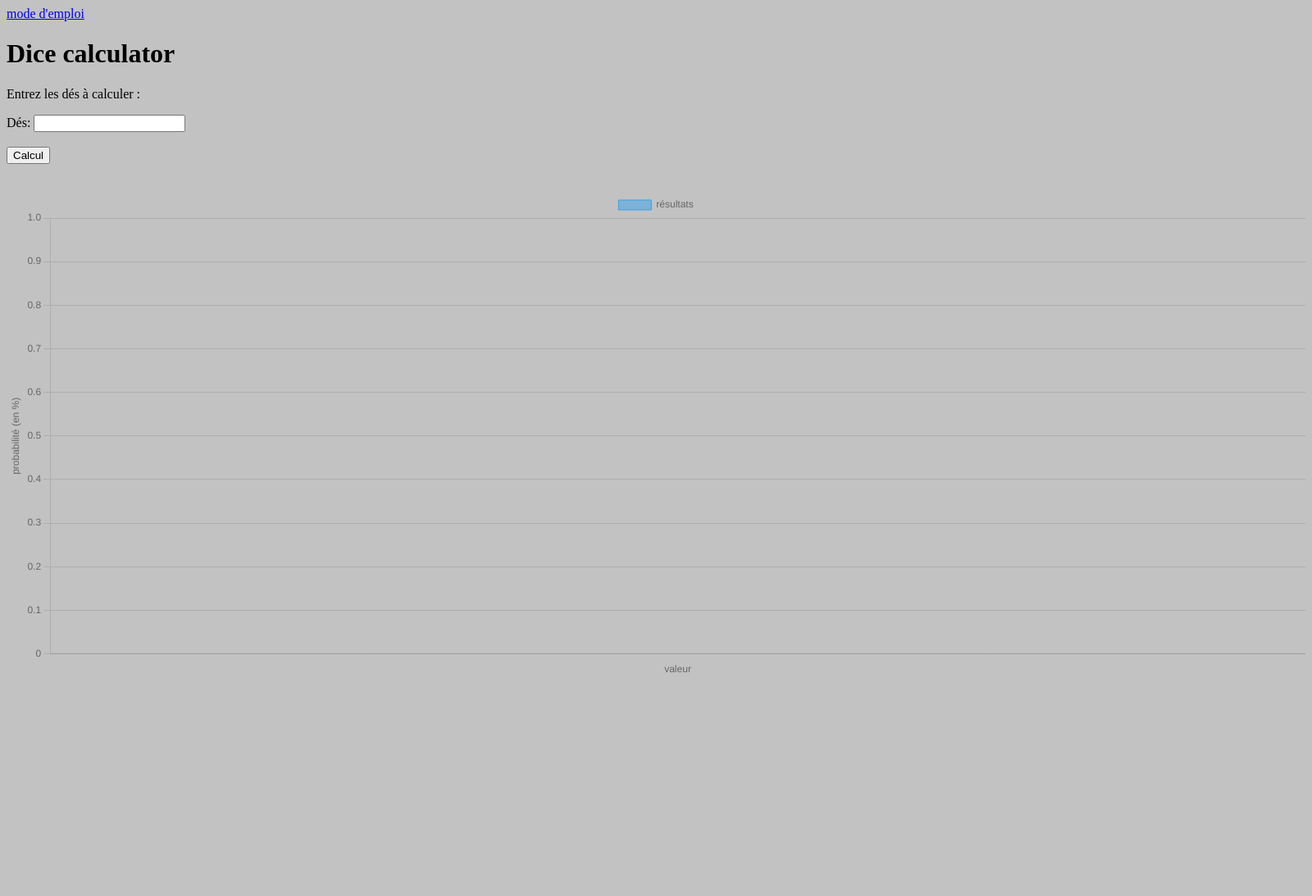
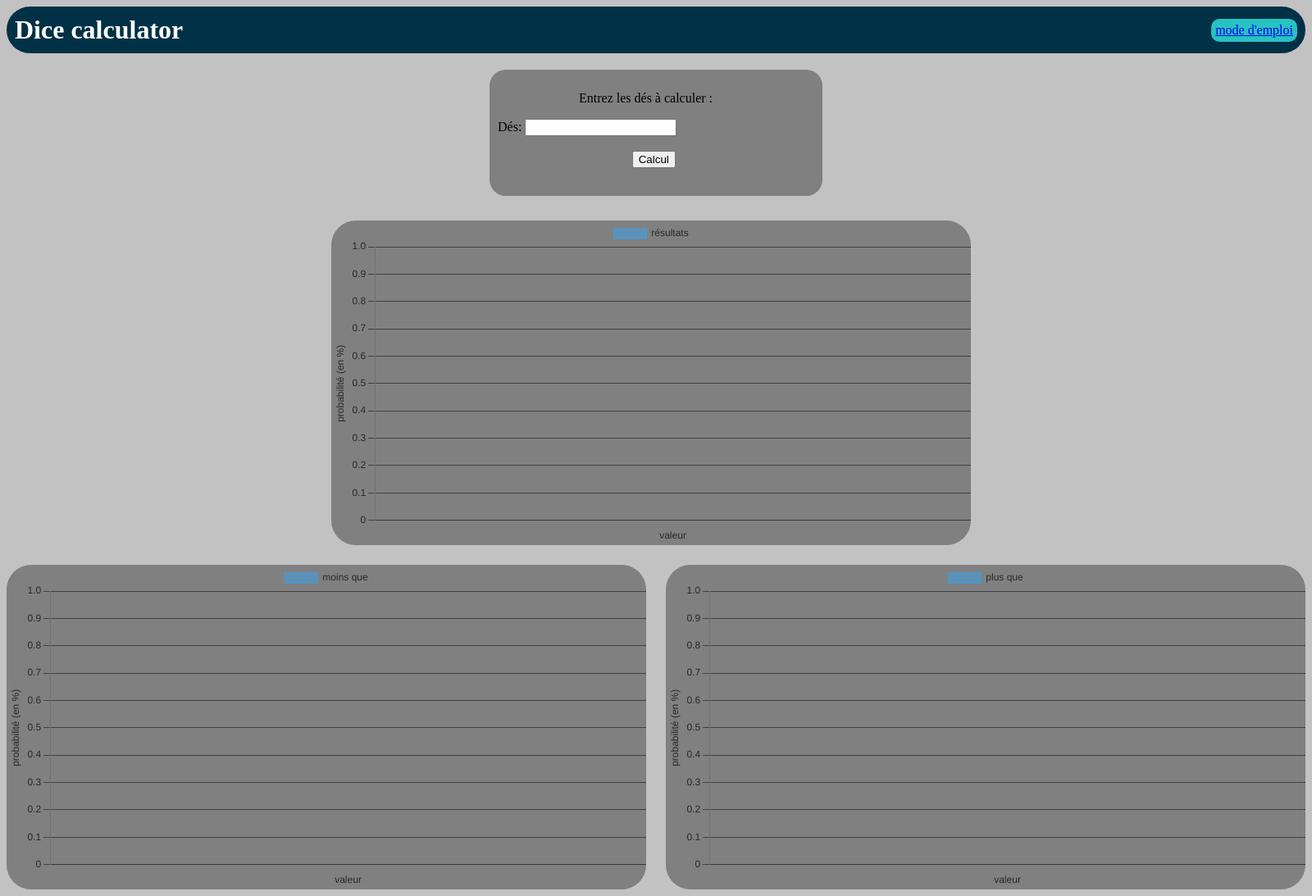
Before and after one commit to Ronron46/dices-roll-proba-calculator, a Django app: page /dice-calculator/ in a window 1600 px wide. Shown: the whole page at 82% size. Before the commit the page ends 820 px from the top, so only its background shows below. Run offline with Django 5.2, Linux system fonts and the light colour scheme; some libraries are stand-ins or nearby versions.

Commit message:
feat: putain c'est beau

```diff
--- a/Dice/calculator/static/calculator/styles.css
+++ b/Dice/calculator/static/calculator/styles.css
@@ -1,3 +1,87 @@
 body {
     background-color: rgb(194, 194, 194);
 }
+
+header {
+    background-color: rgb(1,49,70);
+
+    color: white;
+    display: flex;
+    flex-direction: row;
+    align-items: center;
+    justify-content: space-between;
+    border-radius: 30px;
+
+}
+
+header h1 {
+    margin: 10px;
+}
+
+header nav {
+    margin-right: 10px;
+    padding: 5px;
+    background-color: rgb(39, 194, 194);
+    border-radius: 10px;
+}
+
+.form {
+    background-color: grey;
+    display: flex;
+  flex-direction: column;
+  max-width: 25%;
+  align-items: flex-start;
+  margin: auto;
+  margin-bottom: 30px;
+  margin-top: 20px;
+  padding-top: 10px;
+  padding-left: 10px;
+  border-radius: 20px;
+}
+
+.clique {
+    padding-left: 75%;
+}
+
+.text_form {
+    padding-left: 25%;
+}
+
+.chartsec {
+    display: flex;
+    flex-direction: column;
+}
+
+.row1 {
+    display: flex;
+    flex-direction: row;
+    max-width: 50%;
+    margin-left: 25%;
+}
+
+
+.row2 {
+    display: flex;
+    flex-direction: row;
+    justify-content: space-between;
+    margin-top: 24px;
+
+}
+
+.flex {
+    max-width: 35%;
+    background-color: rgb(1,49,70);
+    color: white;
+    display: flex;
+    flex-direction: row;
+    align-items: center;
+    justify-content: space-between;
+    border-radius: 30px;
+    padding: 10px;
+
+}
+
+.cchart1, .cchart2, .cchart3 {
+    background-color: grey;
+    border-radius: 30px;
+}
--- a/Dice/calculator/templates/calculator/base.html
+++ b/Dice/calculator/templates/calculator/base.html
@@ -11,6 +11,12 @@
         {% include 'calculator/script.html' %}
     </head>
     <body >
+        <header>
+            <h1> Dice calculator</h1>
+            <nav>
+                <a href="{% url 'notice' %}">mode d'emploi</a>
+            </nav>
+        </header>
 
         {% block content %} {% endblock %}
     </body>
--- a/Dice/calculator/templates/calculator/calc.html
+++ b/Dice/calculator/templates/calculator/calc.html
@@ -2,33 +2,41 @@
 {% load static %}
 
 {% block content %}
-
-<a href="{% url 'notice' %}">mode d'emploi</a>
-<h1> Dice calculator</h1>
-
-<p> Entrez les dés à calculer :</p>
-
+{% if request.method == 'POST'%}
+<p class="flex"> il a fallu {{timer}} secondes pour calculer les {{total_comb}} combinaisons </p>
+{% endif %}
+<div class="form">
+    <p class="text_form"> Entrez les dés à calculer :</p>
     <form action="" method="post">
             {% csrf_token %}
             {{form}}
         <br>
+        <a class="clique" >
             <input type="submit" value="Calcul">
+        </a>
     </form>
 
     <br>
+</div>
+<section class="chartsec">
+    <div class="row1">
+        <a class="cchart1"><canvas id="chart1" height="396px" width="780px"></canvas></a>
+    </div>
+    <div class="row2">
+        <a class="cchart2"><canvas id="chart2" height="396px" width="780px"></canvas></a>
+        <a class="cchart3"><canvas id="chart3" height="396px" width="780px"></canvas></a>
+    </div>
+
+</section>
 
 {% if request.method == 'POST'%}
 
-<button onclick="output()"> résultats</button> <button onclick="more_than()"> Plus que</button> <button onclick="less_than()"> Moins que</button>
-
 <br>
 
-<p> il a fallu {{timer}} secondes pour calculer les {{total_comb}} combinaisons </p>
+
 
 {% endif %}
 
 
-<canvas id="chart" width="800" height="300"></canvas>
-
 
 {% endblock %}
--- a/Dice/calculator/templates/calculator/script.html
+++ b/Dice/calculator/templates/calculator/script.html
@@ -7,6 +7,9 @@
   var chart = null
 document.addEventListener('DOMContentLoaded', (event) => {
     const ctx = document.getElementById("chart");
+    const ctx1 = document.getElementById("chart1");
+    const ctx2 = document.getElementById("chart2");
+    const ctx3 = document.getElementById("chart3");
     const data= JSON.parse(document.getElementById('count').innerText)
     const abs = JSON.parse(document.getElementById('abs').innerText)
     console.log(typeof abs[0])
@@ -18,6 +21,7 @@ document.addEventListener('DOMContentLoaded', (event) => {
       labels: abs,
       datasets: [{
         label: 'résultats',
+        bordercolor:'#712',
         data: data,
         borderWidth: 1
       }]
@@ -40,46 +44,166 @@ document.addEventListener('DOMContentLoaded', (event) => {
     }
   });
 
+  chart = new Chart(ctx1, {
+    type: 'bar',
+    label: 'résultats',
+    data: {
+      labels: abs,
+      datasets: [{
+        label: 'résultats',
+        data: data,
+        borderWidth: 1
+      }]
+    },
+    options: {
+      plugins:{
+        legend: {
+        labels: {
+          color:'rgba(0,0,0,0.7)',
+          fontSize: 22,
+        },
+      },
+      },
+      scales: {
+        x:{
+          grid: {
+          color:'rgba(0,0,0,0.5)',
+          },
+          ticks:{
+            color:'rgba(0,0,0,0.7)',
+          },
+          title: {
+              display: true,
+              text: 'valeur',
+              color: 'rgba(0,0,0,0.7)',
+          }
+        },
+        y:{
+          grid: {
+          color:'rgba(0,0,0,0.5)',
+          },
+          ticks:{
+            color:'rgba(0,0,0,0.7)',
+          },
+          title: {
+              display: true,
+              text: 'probabilité (en %)',
+              color: 'rgba(0,0,0,0.7)',
+          }
+        }
+      }
+    }
+  });
 
+  chart = new Chart(ctx2, {
+    type: 'bar',
+    label: 'résultats',
+    data: {
+      labels: abs,
+      datasets: [{
+        label: 'moins que',
+        bordercolor:'#712',
+        data: less,
+        borderWidth: 1
+      }]
+    },
+    options: {
+      plugins:{
+        legend: {
+        labels: {
+          color:'rgba(0,0,0,0.7)',
+          fontSize: 22,
+        },
+      },
+      },
+      scales: {
+        x:{
+          grid: {
+          color:'rgba(0,0,0,0.5)',
+          },
+          ticks:{
+            color:'rgba(0,0,0,0.7)',
+          },
+          title: {
+              display: true,
+              text: 'valeur',
+              color: 'rgba(0,0,0,0.7)',
+          }
+        },
+        y:{
+          grid: {
+          color:'rgba(0,0,0,0.5)',
+          },
+          ticks:{
+            color:'rgba(0,0,0,0.7)',
+          },
+          title: {
+              display: true,
+              text: 'probabilité (en %)',
+              color: 'rgba(0,0,0,0.7)',
+          }
+        }
+      }
+    }
+  });
+
+  chart = new Chart(ctx3, {
+    type: 'bar',
+    label: 'résultats',
+    data: {
+      labels: abs,
+      datasets: [{
+        label: 'plus que',
+        bordercolor:'#712',
+        data: more,
+        borderWidth: 1
+      }]
+    },
+    options: {
+      plugins:{
+        legend: {
+        labels: {
+          color:'rgba(0,0,0,0.7)',
+          fontSize: 22,
+        },
+      },
+      },
+      scales: {
+        x:{
+          grid: {
+          color:'rgba(0,0,0,0.5)',
+          },
+          ticks:{
+            color:'rgba(0,0,0,0.7)',
+          },
+          title: {
+              display: true,
+              text: 'valeur',
+              color: 'rgba(0,0,0,0.7)',
+          }
+        },
+        y:{
+          grid: {
+          color:'rgba(0,0,0,0.5)',
+          },
+          ticks:{
+            color:'rgba(0,0,0,0.7)',
+          },
+          title: {
+              display: true,
+              text: 'probabilité (en %)',
+              color: 'rgba(0,0,0,0.7)',
+          }
+        }
+      }
+    }
+  });
 
 });
 const less = JSON.parse(document.getElementById('less').innerText);
 const data= JSON.parse(document.getElementById('count').innerText);
 const more = JSON.parse(document.getElementById('more').innerText)
 
-function less_than(){
-    console.log(less)
-    console.log(more)
-    chart.data.datasets =[{
-      label: 'moins que',
-      data: less,
-    }]
-    chart.update()
-
-}function more_than(){
-    console.log(less)
-    console.log(data)
-    chart.data.datasets =[{
-      label: 'plus que',
-      data: more,
-    }]
-    chart.update()
-
-}
-
-function output(){
-    console.log(less)
-    console.log(data)
-    chart.data.datasets =[{
-      label: 'résultats',
-      data: data,
-    }]
-    chart.update()
-
-}
-
-
-
 
 
 </script>
```
Lines whose indentation alone changed are shown as unchanged.
